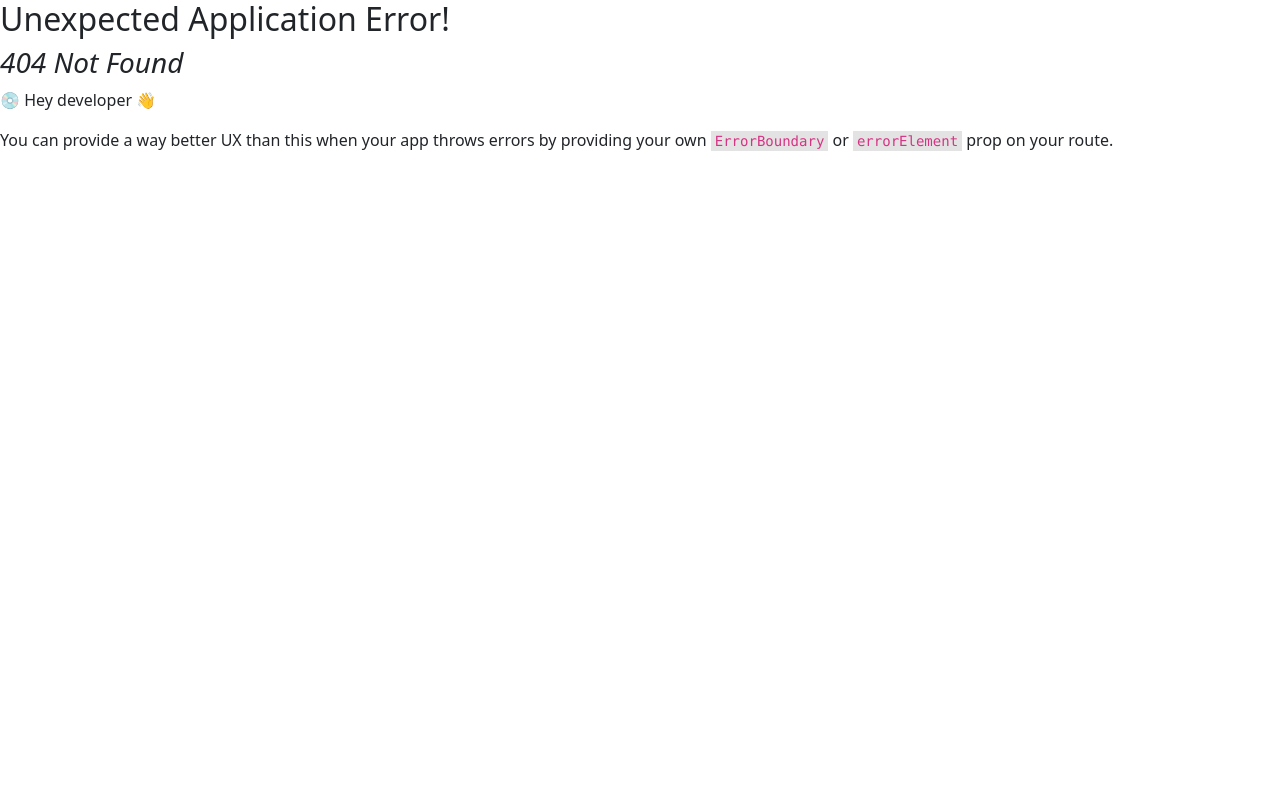
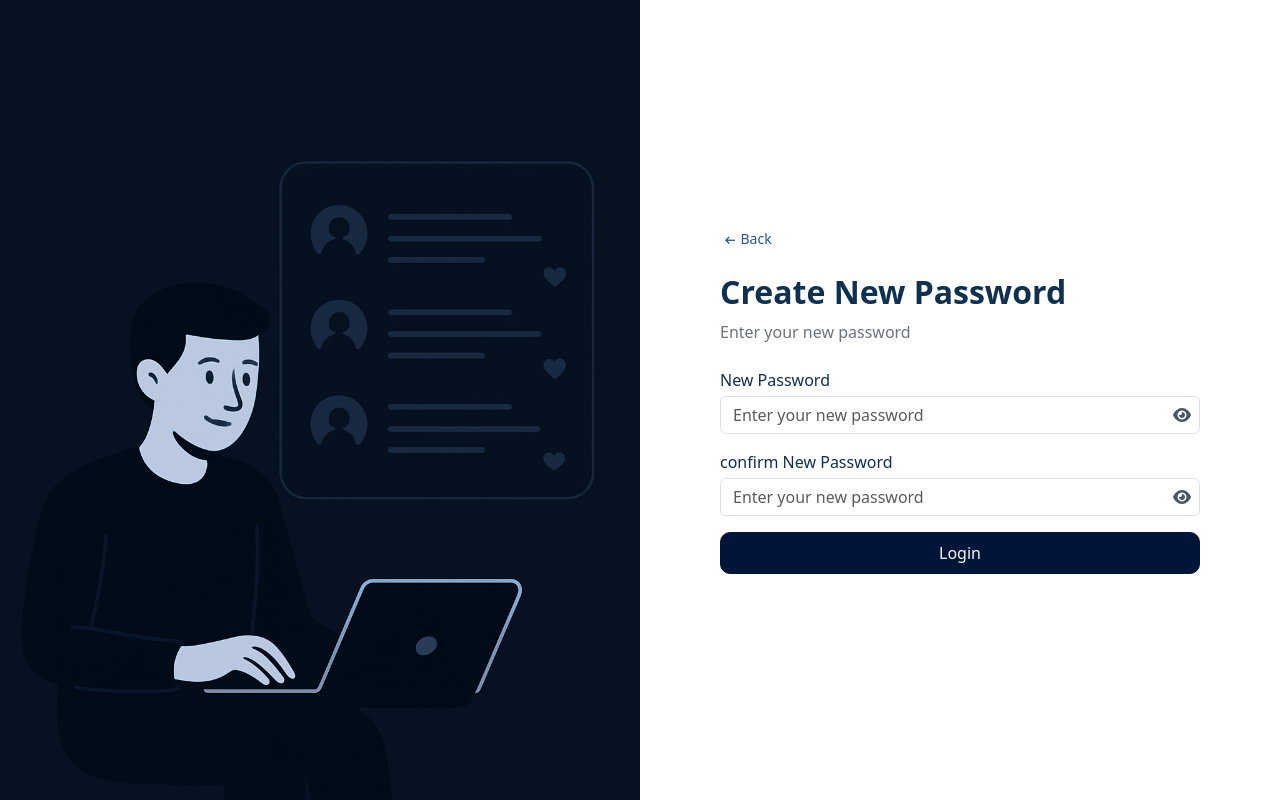
Before and after one commit to omar-atef-ali/final-grad-app, a React (Vite) app: page /reset-password in a window 1280 px wide. Before the commit this address had no page. Built offline with nearby package versions, Linux system fonts and the light colour scheme.

Commit message:
resetPassword and forgetPassword

```diff
--- a/src/App.jsx
+++ b/src/App.jsx
@@ -12,12 +12,14 @@ import Protected from './Components/Protected/Protected'
 import { userContext } from './context/userContext'
 import Dashboard from './Components/Charts/Dashboard'
 import Profile from './Components/Profile/Profile'
+import ResetPassword from './Components/ResetPassword/ResetPassword'
 
 let routers = createBrowserRouter([
   {path:"/" , element: <Layout/> ,children : [
       {index: true , element : <Home/>  } ,
       {path : "login" , element : <Login /> } ,
       {path : "forget-password" , element : <ForgetPassword />  } ,
+      {path : "reset-password" , element : <ResetPassword />  } ,
       {path : "dashboard" , element : <Protected><Dashboard /></Protected>  } ,
       {path : "profile" , element : <Protected>< Profile /></Protected>  } ,
 
--- a/src/Components/ForgetPassword/ForgetPassword.jsx
+++ b/src/Components/ForgetPassword/ForgetPassword.jsx
@@ -2,8 +2,45 @@ import React, { useState } from "react";
 import style from "./ForgetPassword.module.css";
 import { Link } from "react-router-dom";
 import sideImage from "../../assets/images/ChatGPT Image Oct 6, 2025, 05_20_40 PM.png";
+import { useFormik } from "formik";
+import * as yup from "yup";
+import api from "../../api";
 
 export default function ForgetPassword() {
+
+
+
+  async function submit(values) {
+      try {
+        const response = await api.post("/Auth/forget-password", values);
+        console.log(response);
+
+      } catch (error) {
+        console.error("forgetPassword Error:", error);
+
+      }
+    }
+
+
+
+  let validationforget = yup.object({
+      email: yup
+        .string()
+        .required("Email is required")
+        .email("Please enter a valid email address")
+        .min(5, "Email must be at least 5 characters long"),
+
+
+
+    });
+
+  let formik = useFormik({
+    initialValues : {
+      email : ""
+    } ,
+    validationSchema : validationforget ,
+    onSubmit : submit
+  })
 
   return (
     <>
@@ -38,7 +75,7 @@ export default function ForgetPassword() {
                   your password.
                 </p>
               </div>
-              <form>
+              <form onSubmit={formik.handleSubmit}>
                 <div className="mb-3">
                   <label
                     className="form-label fw-medium"
@@ -48,6 +85,10 @@ export default function ForgetPassword() {
                   </label>
                   <input
                     type="email"
+                    name="email"
+                    value={formik.values.email}
+                    onChange={formik.handleChange}
+                    onBlur={formik.handleBlur}
                     placeholder="you@Example.com"
                     className="form-control"
                   />
--- a/src/Components/Login/Login.jsx
+++ b/src/Components/Login/Login.jsx
@@ -7,6 +7,7 @@ import axios from "axios";
 import api from "../../api";
 import toast from "react-hot-toast";
 import { userContext } from "../../context/userContext";
+import * as yup from "yup";
 
 export default function Login() {
   let navigate = useNavigate();
@@ -27,12 +28,26 @@ export default function Login() {
     }
   }
 
+  let validationLogin = yup.object({
+    email: yup
+      .string()
+      .required("Email is required")
+      .email("Please enter a valid email address")
+      .min(5, "Email must be at least 5 characters long"),
+
+    password: yup
+      .string()
+      .required("Password is required")
+      .min(4, "Password must be at least 4 characters long")
+
+  });
+
   let formik = useFormik({
     initialValues: {
       email: "",
       password: "",
     },
-
+    validationSchema: validationLogin,
     onSubmit: submit,
   });
 
@@ -75,6 +90,11 @@ export default function Login() {
                     placeholder="you@Example.com"
                     className="form-control"
                   />
+                  {formik.touched.email && formik.errors.email ? (
+                    <div className="text-danger small mt-1">
+                      {formik.errors.email}
+                    </div>
+                  ) : null}
                 </div>
                 <div className="mb-3">
                   <div className="d-flex justify-content-between align-items-center mb-1">
@@ -107,6 +127,7 @@ export default function Login() {
                       placeholder="Enter your password"
                       required
                     />
+
                     <button
                       type="button"
                       onClick={() => setShowPassword(!showPassword)}
@@ -119,7 +140,13 @@ export default function Login() {
                         <i className="fa-solid fa-eye"></i>
                       )}
                     </button>
+
                   </div>
+                  {formik.touched.password && formik.errors.password ? (
+                      <div className="text-danger small mt-1">
+                        {formik.errors.password}
+                      </div>
+                    ) : null}
                 </div>
 
                 <button type="submit" className="btn-deeb w-100">
--- a/src/Components/ResetPassword/ResetPassword.jsx
+++ b/src/Components/ResetPassword/ResetPassword.jsx
@@ -2,9 +2,37 @@ import React, { useState } from "react";
 import style from "./ResetPassword.module.css";
 import sideImage from "../../assets/images/ChatGPT Image Oct 6, 2025, 05_20_40 PM.png";
 import { Link } from "react-router-dom";
+import { useFormik } from "formik";
+import * as yup from "yup";
 
 export default function ResetPassword() {
   let [showPassword, setShowPassword] = useState(false);
+  let [showPassword2, setShowPassword2] = useState(false);
+
+  async function submit(values) {
+    console.log(values);
+  }
+
+  let validationChangePass = yup.object({
+    newPassword: yup
+      .string()
+      .required("New Password is required")
+      .min(4, "Password must be at least 4 characters")
+      ,
+    confirmNewPassword: yup
+      .string()
+      .required("Confirm Password is required")
+      .oneOf([yup.ref("newPassword"), null], "Passwords must match"),
+  });
+
+  let formik = useFormik({
+    initialValues: {
+      newPassword: "",
+      confirmNewPassword: "",
+    },
+    validationSchema: validationChangePass,
+    onSubmit: submit,
+  });
 
   return (
     <>
@@ -22,7 +50,7 @@ export default function ResetPassword() {
             <div className="w-75">
               <div className="mb-4">
                 <Link
-                  to="/login"
+                  to="/forget-password"
                   className="d-inline-flex align-items-center  text-decoration-none mb-4 small"
                   style={{ color: "var(--accent)" }}
                 >
@@ -30,7 +58,7 @@ export default function ResetPassword() {
                     className="fa-solid fa-arrow-left mx-1"
                     style={{ fontSize: "10px", marginTop: "3px" }}
                   ></i>{" "}
-                  Back to Login
+                  Back
                 </Link>
                 <h2
                   className="h2 fw-bold mb-2"
@@ -41,23 +69,22 @@ export default function ResetPassword() {
                 <p className="text-secondary">Enter your new password</p>
               </div>
               <form onSubmit={formik.handleSubmit}>
-
                 <div className="mb-3">
                   <div className="d-flex justify-content-between align-items-center mb-1">
                     <label
-                      htmlFor="password"
+                      htmlFor="newPassword"
                       className="form-label mb-0 fw-medium"
                       style={{ color: "var(--secondary)" }}
                     >
-                    New Password
+                      New Password
                     </label>
                   </div>
 
                   <div className="position-relative">
                     <input
-                      id="password"
-                      name="password"
-                      value={formik.values.password}
+                      id="newPassword"
+                      name="newPassword"
+                      value={formik.values.newPassword}
                       onChange={formik.handleChange}
                       onBlur={formik.handleBlur}
                       type={showPassword ? "text" : "password"}
@@ -78,6 +105,54 @@ export default function ResetPassword() {
                       )}
                     </button>
                   </div>
+                  {formik.touched.newPassword && formik.errors.newPassword && (
+                    <div className="text-danger mt-1">
+                      {formik.errors.newPassword}
+                    </div>
+                  )}
+                </div>
+
+                <div className="mb-3">
+                  <div className="d-flex justify-content-between align-items-center mb-1">
+                    <label
+                      htmlFor="confirmNewPassword"
+                      className="form-label mb-0 fw-medium"
+                      style={{ color: "var(--secondary)" }}
+                    >
+                      confirm New Password
+                    </label>
+                  </div>
+
+                  <div className="position-relative">
+                    <input
+                      id="confirmNewPassword"
+                      name="confirmNewPassword"
+                      value={formik.values.confirmNewPassword}
+                      onChange={formik.handleChange}
+                      onBlur={formik.handleBlur}
+                      type={showPassword2 ? "text" : "password"}
+                      className="form-control pe-5"
+                      placeholder="Enter your new password"
+                      required
+                    />
+                    <button
+                      type="button"
+                      onClick={() => setShowPassword2(!showPassword2)}
+                      className="btn btn-link position-absolute top-50 end-0 translate-middle-y me-2 p-0 border-0 shadow-none"
+                      style={{ color: "var(--muted-foreground)" }}
+                    >
+                      {showPassword2 ? (
+                        <i className="fa-solid fa-eye-slash"></i>
+                      ) : (
+                        <i className="fa-solid fa-eye"></i>
+                      )}
+                    </button>
+                  </div>
+                  {formik.touched.confirmNewPassword && formik.errors.confirmNewPassword && (
+                    <div className="text-danger mt-1">
+                      {formik.errors.confirmNewPassword}
+                    </div>
+                  )}
                 </div>
 
                 <button type="submit" className="btn-deeb w-100">
```
